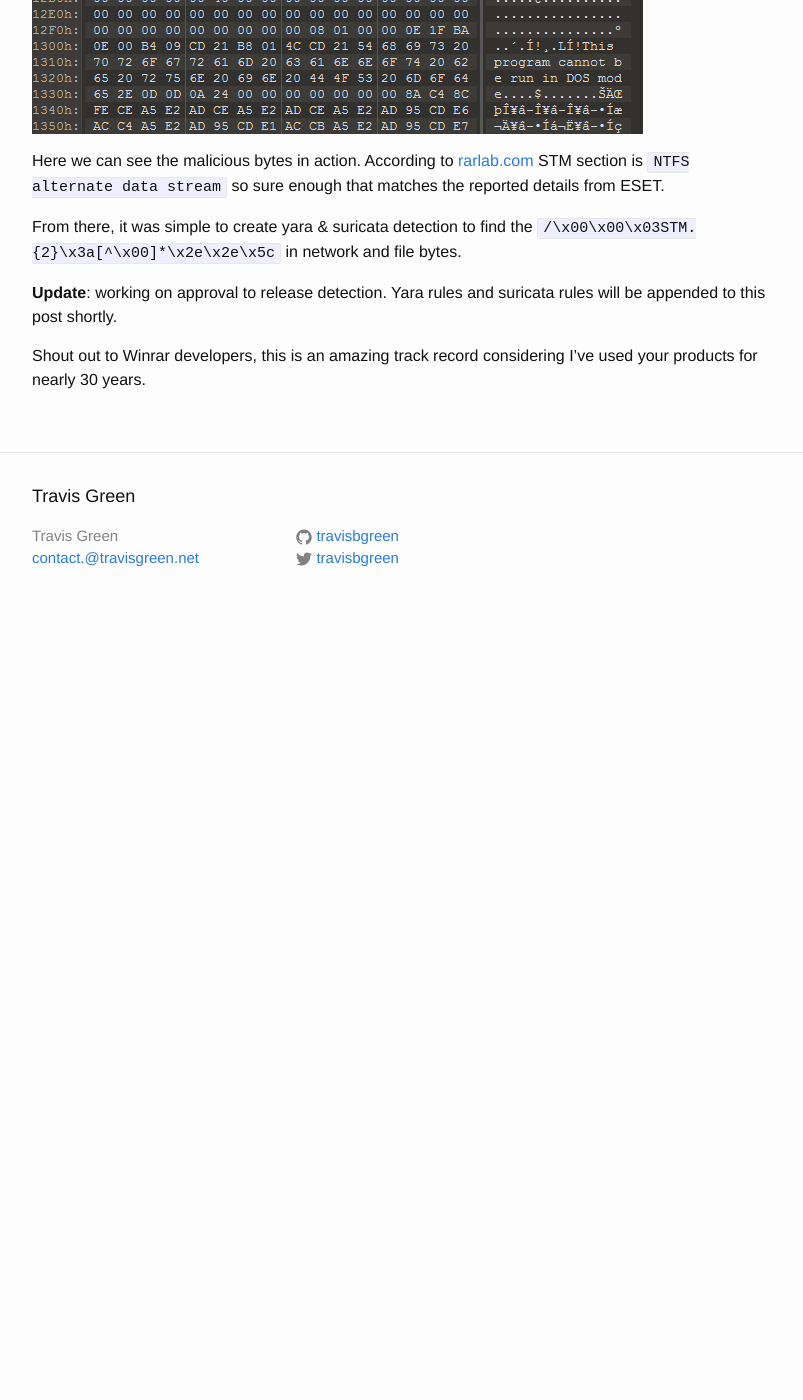
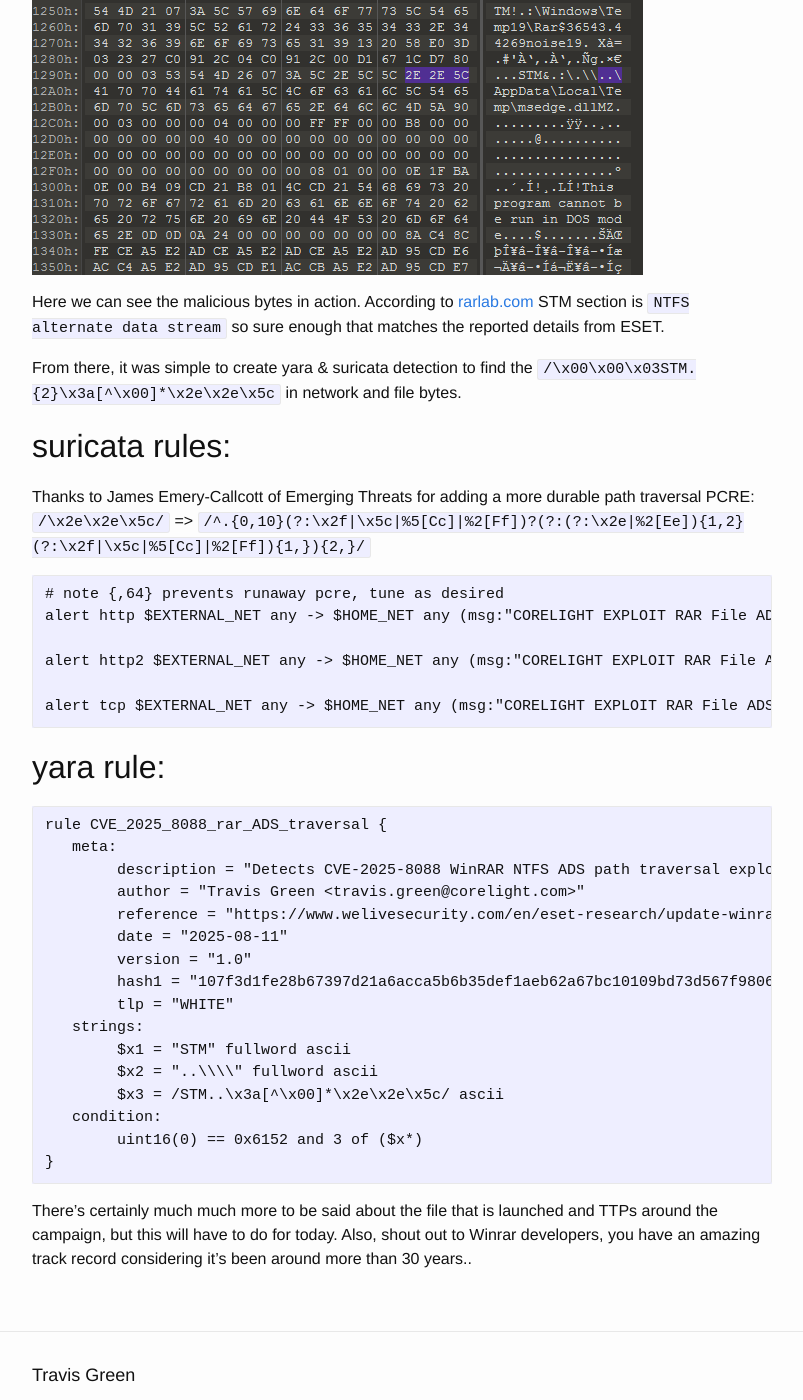
Before and after one commit to travisbgreen/travisgreen.net, a Jekyll site: the page built from _posts/2025-08-11-CVE-2025-8088.md, in a window 1280 px wide and 1400 px high, scrolled down 1058 px. Shown: the whole window, without its empty margins (238-1041 px from the left). Built offline with Jekyll 4.4.1, drawn with Linux system fonts in a browser that asks for light colours; before the commit the page ends 1688 px from its top, so only the background shows below that; some of the changed text lies outside the part shown.

Commit message:
cve-2025-8088

````diff
--- a/_posts/2025-08-11-CVE-2025-8088.md
+++ b/_posts/2025-08-11-CVE-2025-8088.md
@@ -1,13 +1,15 @@
 ---
 layout: post
-title:  "CVE-2025-8088"
+title:  "# CVE-2025-8088: WinRAR NTFS ADS Path Traversal Vulnerability Analysis"
 categories:
-tags: cve vulnerabiltiy winrar CVE-2025-8088
+tags: cve vulnerability winrar CVE-2025-8088 path-traversal malware-analysis
 published: true
 ---
 
-# CVE-2025-8088
-I was catching up on the weekend's news when I saw [a fantastic report from ESET](https://www.welivesecurity.com/en/eset-research/update-winrar-tools-now-romcom-and-others-exploiting-zero-day-vulnerability/) pop up covering (yet another) rar file path traversal vulnerability. At first it seemed like there wasn't going to be any details to dig into given the reports are careful not to describe the vulnerability in too much detail as to deter copy cat attackers. However, I did find one of the file hashes in a [sample submitted to any.run](https://app.any.run/tasks/d8654a4c-260b-4b54-bfef-410be70367ab). Fantastic! Let's go!
+# CVE-2025-8088: WinRAR NTFS ADS Path Traversal Vulnerability Analysis
+I was catching up on the weekend's news when I saw [a fantastic report from ESET](https://www.welivesecurity.com/en/eset-research/update-winrar-tools-now-romcom-and-others-exploiting-zero-day-vulnerability/) pop up covering (yet another) rar file path traversal vulnerability. At first it seemed like there wasn't going to be any details to dig into given the reports are careful not to describe the vulnerability in too much detail as to deter copy cat attackers. Also, interestingly, there is a fake [poc on github](https://github.com/jordan922/CVE-2025-8088/blob/main/CVE-2025-8088.py#L33) which does not represent this CVE at all but I assume the author couldn't resist the call of sweet sweet SEO (much like this author). However, I did find one of the file hashes in a [sample submitted to any.run](https://app.any.run/tasks/d8654a4c-260b-4b54-bfef-410be70367ab).
+
+**Fantastic! Let's go!**
 
 First, it seemed like nothing had happened as there were no obvious malicious network traffic generated, but on deeper inspection of any.run's report, I noticed a `lnk` file was launched in the "behavior activities" view.
 
@@ -21,8 +23,37 @@ Here we can see the malicious bytes in action. According to [rarlab.com](https:/
 
 From there, it was simple to create yara & suricata detection to find the `/\x00\x00\x03STM.{2}\x3a[^\x00]*\x2e\x2e\x5c` in network and file bytes.
 
+## suricata rules:
+Thanks to James Emery-Callcott of Emerging Threats for adding a more durable path traversal PCRE: `/\x2e\x2e\x5c/` => `/^.{0,10}(?:\x2f|\x5c|%5[Cc]|%2[Ff])?(?:(?:\x2e|%2[Ee]){1,2}(?:\x2f|\x5c|%5[Cc]|%2[Ff]){1,}){2,}/`
 
-**Update**: working on approval to release detection. Yara rules and suricata rules will be appended to this post shortly.
+```
+# note {,64} prevents runaway pcre, tune as desired
+alert http $EXTERNAL_NET any -> $HOME_NET any (msg:"CORELIGHT EXPLOIT RAR File ADS Path Traversal Inbound via HTTP (CVE-2025-8088)"; flow:established,to_client; http.response_body; content:"STM"; fast_pattern; pcre:"/^.{2}\x3a[^\x00]{0,64}(?:\x2f|\x5c|%5[Cc]|%2[Ff])?(?:(?:\x2e|%2[Ee]){1,2}(?:\x2f|\x5c|%5[Cc]|%2[Ff]){1,}){2,}/R"; reference:url,travisgreen.net/2025/08/11/CVE-2025-8088.html; classtype:bad-unknown; sid:7704721; rev:1;)
+
+alert http2 $EXTERNAL_NET any -> $HOME_NET any (msg:"CORELIGHT EXPLOIT RAR File ADS Path Traversal Inbound via HTTP2 (CVE-2025-8088)"; flow:established,to_client; http.response_body; content:"STM"; fast_pattern; pcre:"/^.{2}\x3a[^\x00]{0,64}(?:\x2f|\x5c|%5[Cc]|%2[Ff])?(?:(?:\x2e|%2[Ee]){1,2}(?:\x2f|\x5c|%5[Cc]|%2[Ff]){1,}){2,}/R"; reference:url,travisgreen.net/2025/08/11/CVE-2025-8088.html; classtype:bad-unknown; sid:7704722; rev:1;)
+
+alert tcp $EXTERNAL_NET any -> $HOME_NET any (msg:"CORELIGHT EXPLOIT RAR File ADS Path Traversal Inbound via raw tcp (CVE-2025-8088)"; app-layer-protocol:!http; app-layer-protocol:!http2; content:"|00 00 03|STM"; fast_pattern; pcre:"/^.{2}\x3a[^\x00]{0,64}(?:\x2f|\x5c|%5[Cc]|%2[Ff])?(?:(?:\x2e|%2[Ee]){1,2}(?:\x2f|\x5c|%5[Cc]|%2[Ff]){1,}){2,}/R"; threshold:type limit, seconds 600, count 1, track by_src; reference:url,travisgreen.net/2025/08/11/CVE-2025-8088.html; classtype:bad-unknown; sid:7704723; rev:1;)
+```
 
 
-Shout out to Winrar developers, this is an amazing track record considering I've used your products for nearly 30 years.
+## yara rule:
+```
+rule CVE_2025_8088_rar_ADS_traversal {
+   meta:
+        description = "Detects CVE-2025-8088 WinRAR NTFS ADS path traversal exploitation"
+        author = "Travis Green <travis.green@corelight.com>"
+        reference = "https://www.welivesecurity.com/en/eset-research/update-winrar-tools-now-romcom-and-others-exploiting-zero-day-vulnerability/"
+        date = "2025-08-11"
+        version = "1.0"
+        hash1 = "107f3d1fe28b67397d21a6acca5b6b35def1aeb62a67bc10109bd73d567f9806"
+        tlp = "WHITE"
+   strings:
+        $x1 = "STM" fullword ascii
+        $x2 = "..\\\\" fullword ascii
+        $x3 = /STM..\x3a[^\x00]*\x2e\x2e\x5c/ ascii
+   condition:
+        uint16(0) == 0x6152 and 3 of ($x*)
+}
+```
+
+There's certainly much much more to be said about the file that is launched and TTPs around the campaign, but this will have to do for today. Also, shout out to Winrar developers, you have an amazing track record considering it's been around more than 30 years..
````
